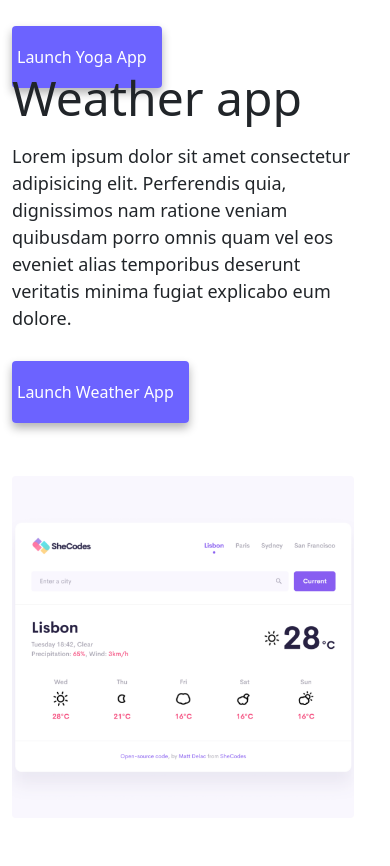
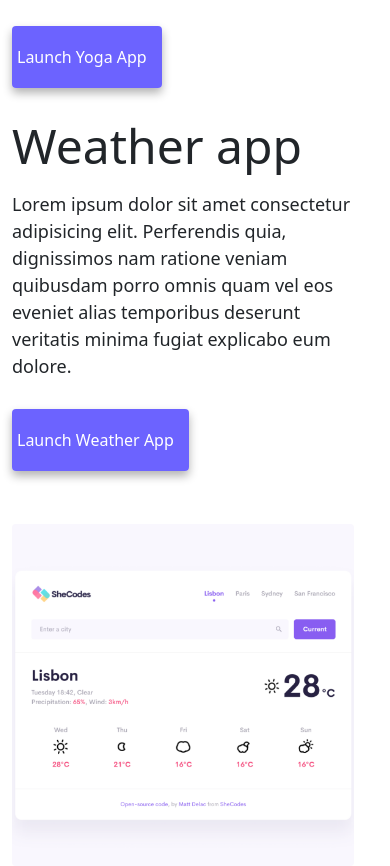
Before and after one commit to ejohn162/responsive-3, a plain HTML site: page index.html in a window 390 px wide. Shown: the part 1272-2138 px from the top of the page. Drawn offline with nearby package versions, Linux system fonts and the light colour scheme.

Commit message:
fixed margins for mobile view

```diff
--- a/index.html
+++ b/index.html
@@ -72,7 +72,7 @@
         </div>
         <div class="row">
           <div class="col-md-6">
-            <h2 class="mb-3">Weather app</h2>
+            <h2 class="mb-3 mt-5">Weather app</h2>
             <p class="mb-5">
               Lorem ipsum dolor sit amet consectetur adipisicing elit.
               Perferendis quia, dignissimos nam ratione veniam quibusdam porro
```
